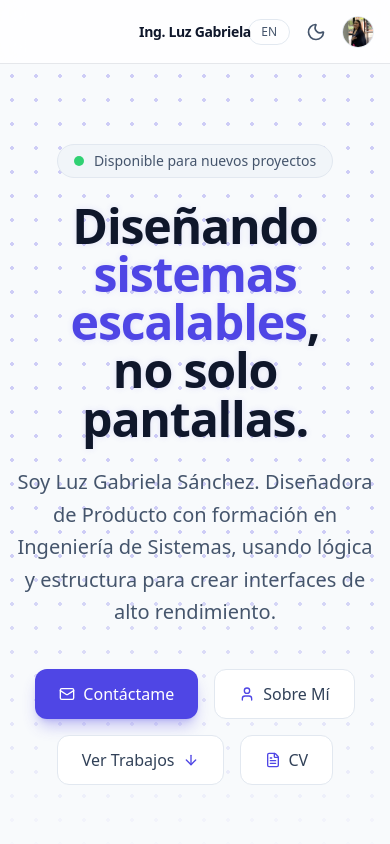
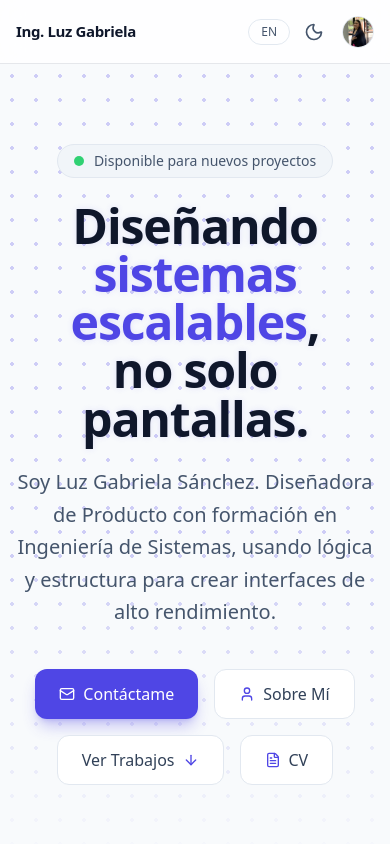
Before and after one commit to chowanza/LuzPortfolio, a Next.js app: page / in a window 390 px wide. Shown: the top 844 px of the page. Built offline with nearby package versions, Linux system fonts and the light colour scheme.

Commit message:
Pequeños cambios para mi novia

```diff
--- a/components/navbar.tsx
+++ b/components/navbar.tsx
@@ -8,19 +8,19 @@ import { LanguageToggle } from "@/components/ui/LanguageToggle";
 export function Navbar() {
     return (
         <nav className="h-16 bg-white/80 dark:bg-slate-900/80 backdrop-blur-md border-b border-gray-200 dark:border-slate-800 flex items-center justify-between px-4 md:px-6 sticky top-0 z-50 transition-colors">
-            {/* Left Spacer */}
-            <div className="flex-1 flex justify-start hidden md:flex"></div>
+            {/* Left Spacer (Desktop only) */}
+            <div className="flex-1 hidden md:block"></div>
 
-            <Link href="/" className="font-bold text-sm md:text-xl tracking-tight text-slate-900 dark:text-slate-100 shrink-0 text-center absolute left-1/2 top-1/2 -translate-x-1/2 -translate-y-1/2 w-max max-w-[50%] md:max-w-none truncate sm:overflow-visible">
+            <Link href="/" className="font-bold text-[15px] sm:text-base md:text-xl tracking-tight text-slate-900 dark:text-slate-100 truncate flex-1 min-w-0 md:flex-initial md:absolute md:left-1/2 md:top-1/2 md:-translate-x-1/2 md:-translate-y-1/2 z-10 mr-2 md:mr-0">
                 <span className="md:hidden">Ing. Luz Gabriela</span>
                 <span className="hidden md:inline">Ing. Luz Gabriela Sanchez Saturnino - Product Designer</span>
             </Link>
 
-            <div className="flex-1 flex items-center justify-end gap-2 md:gap-4 ml-auto">
+            <div className="flex-1 flex items-center justify-end gap-1.5 sm:gap-2 md:gap-4 shrink-0 relative z-20">
                 <LanguageToggle />
                 <ThemeToggle />
                 {/* Avatar Small */}
-                <div className="w-8 h-8 rounded-full overflow-hidden relative border border-slate-200 dark:border-slate-700">
+                <div className="w-8 h-8 rounded-full overflow-hidden relative border border-slate-200 dark:border-slate-700 shrink-0 ml-1">
                     <Image
                         src="/images/ProfileImage.jpg"
                         alt="Luz Gabriela"
```
